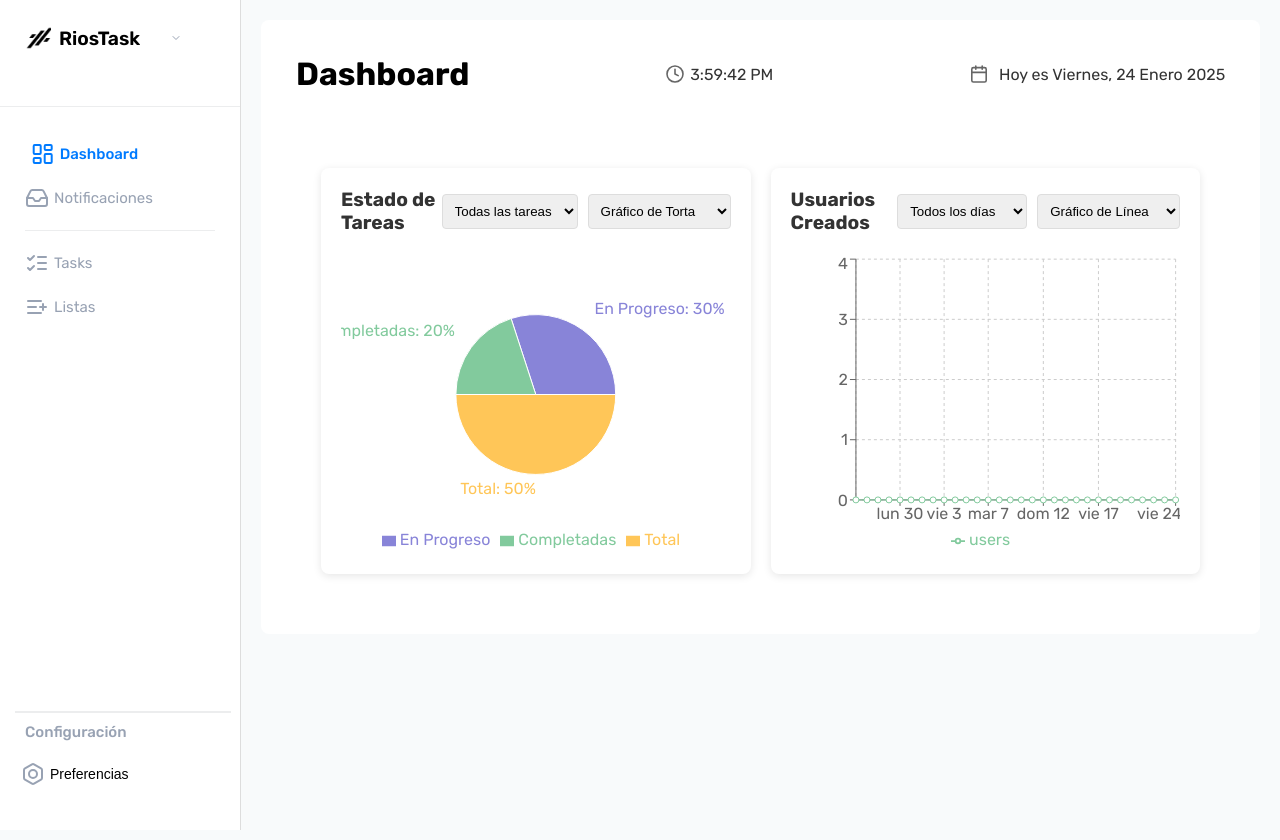
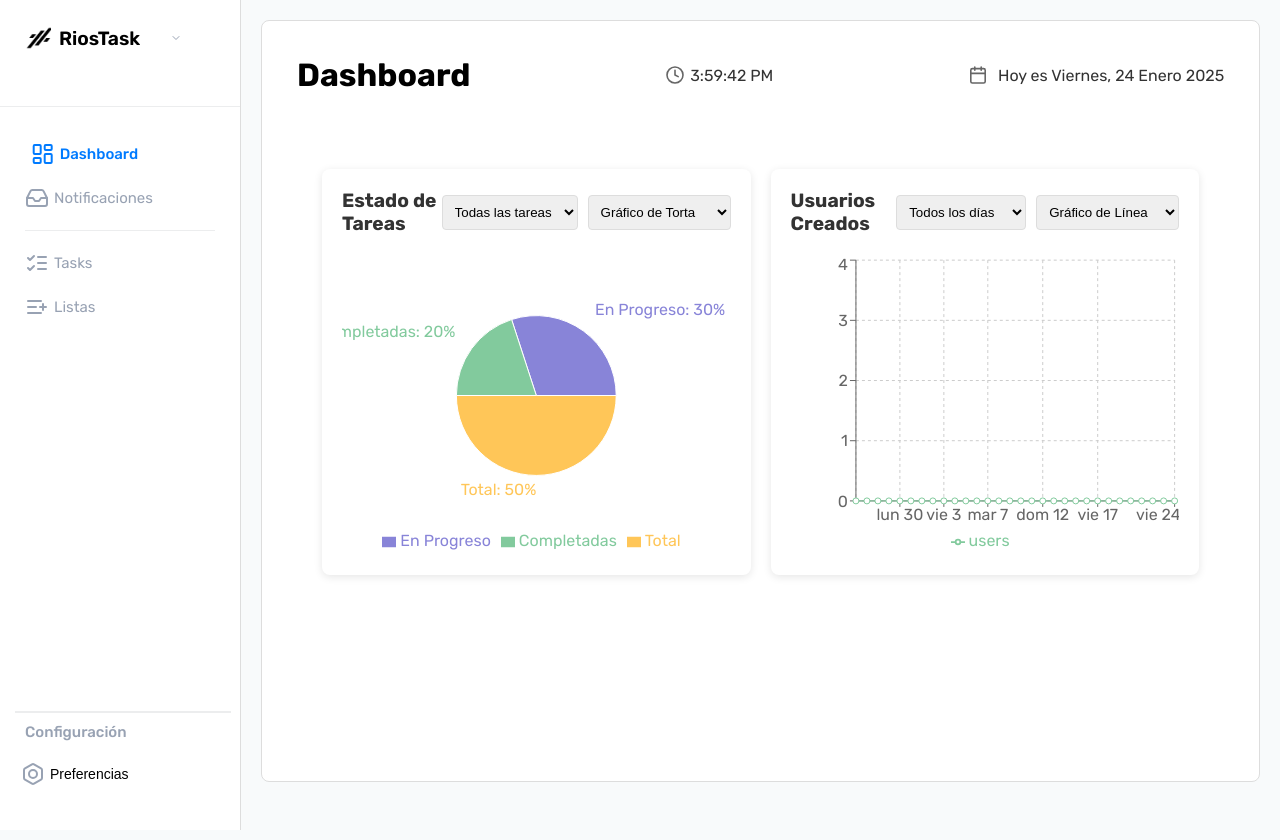
Before and after one commit to Santy401/RiosBackend-FrontEnd, a React (Vite) app: page /dashboard-admin in a window 1280 px wide. Built offline with nearby package versions, Linux system fonts and the light colour scheme; sample sign-in values are in the browser's storage.

Commit message:
Update Css

```diff
--- a/src/components/Panels/styles/PanelControlTask.css
+++ b/src/components/Panels/styles/PanelControlTask.css
@@ -262,4 +262,5 @@ tr {
   padding: 20px;
   margin-top: 20px;
   border-radius: 10px;
+  height: 90vh;
 }
--- a/src/components/Tasks.css
+++ b/src/components/Tasks.css
@@ -4,6 +4,8 @@
   border-radius: 8px;
   margin-right: 39.8px;
   margin-top: 20px;
+  border: 1px solid #ddd;
+  height: 90vh;
 }
 
 .tasks-header {
--- a/src/components/Tasks.jsx
+++ b/src/components/Tasks.jsx
@@ -74,8 +74,6 @@ const Tasks = () => {
           <div className="date-info">
             <Calendar className="icon" />
             <span>Hoy es {dayOfWeek}, {dayOfMonth} {month} {year}</span>
-
-
           </div>
         </div>
       </div>
```
